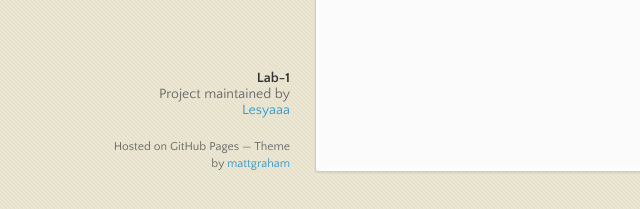
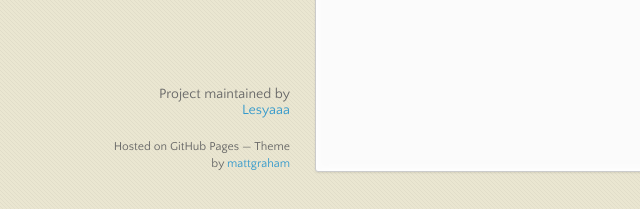
Before and after one commit to Lesyaaa/resume-, a plain HTML site: page index.html in a window 1280 px wide. Shown: the part 588-797 px from the top of the page, 0-640 px from the left. Drawn offline with nearby package versions, Linux system fonts and the light colour scheme.

Commit message:
Update index.html

```diff
--- a/index.html
+++ b/index.html
@@ -25,7 +25,7 @@
         <span id="logo"></span>
 
         <a href="https://github.com/Lesyaaa/resume-" class="button fork"><strong>View On GitHub</strong></a
-        <a href="http://lesyaaa.github.io/Lab-1" class="button fork"><strong> Lab-1</strong></a>
+        <a href="http://lesyaaa.github.io/Lab-1" class="button fork"><strong>Lab-1</strong></a>
         <div class="downloads">
           <span>Downloads:</span>
           <ul>
@@ -46,7 +46,6 @@
 <p>Alesya </p>
       </section>
       <footer>
-        <a href="http://lesyaaa.github.io/Lab-1" class="button fork"><strong> Lab-1</strong></a>
         <p>Project maintained by <a href="https://github.com/Lesyaaa">Lesyaaa</a></p>
         <p><small>Hosted on GitHub Pages &mdash; Theme by <a href="https://twitter.com/michigangraham">mattgraham</a></small></p>
       </footer>
```
